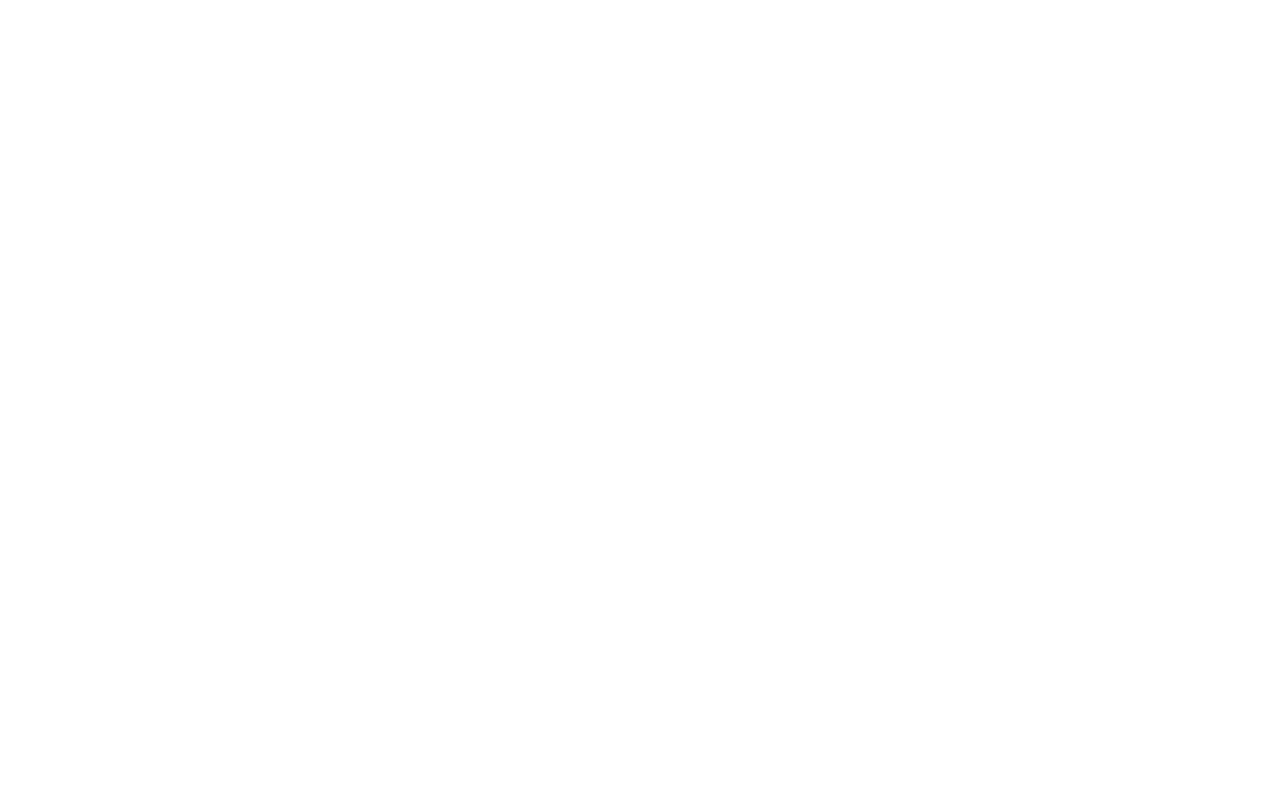
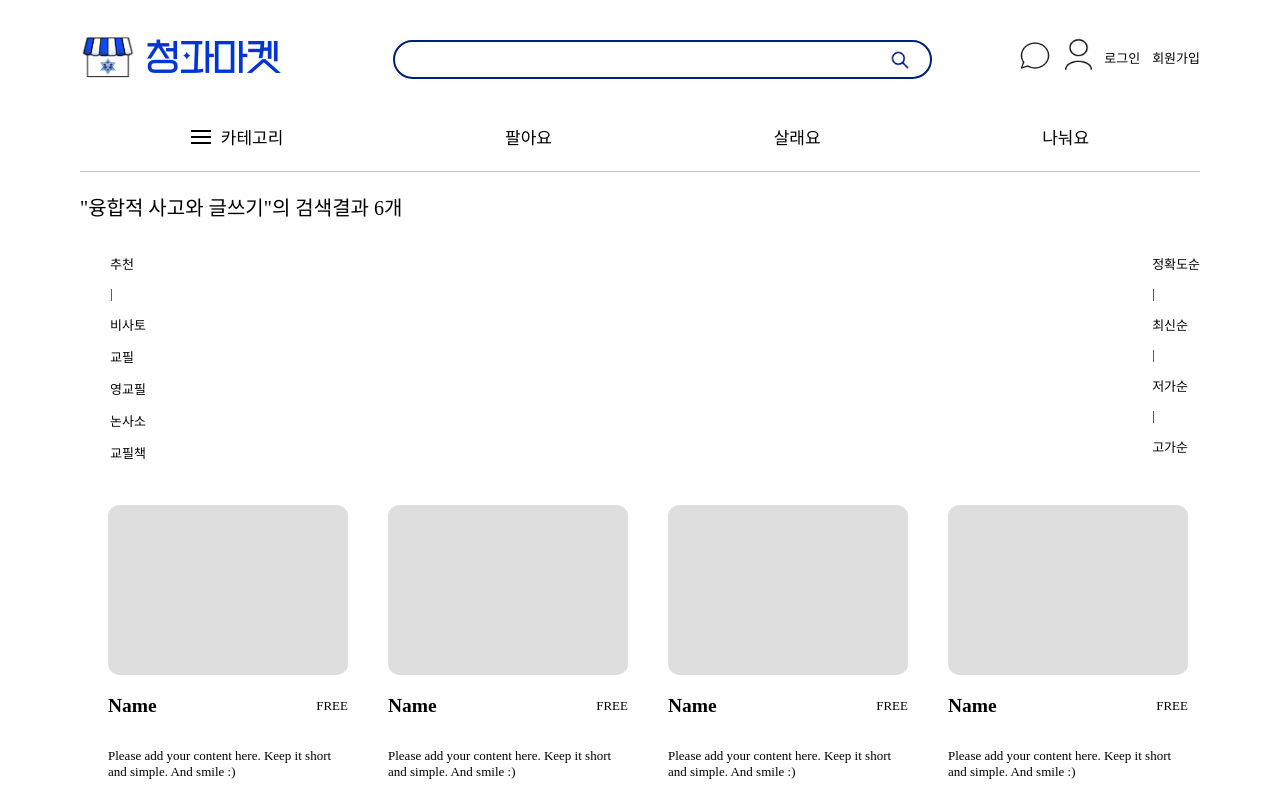
Before and after one commit to chungpa-market/ChungpaCSTest, a Vue app: page /search in a window 1280 px wide. Shown: the top 800 px of the page. Built offline with nearby package versions, Linux system fonts and the light colour scheme; a web font is replaced by a local one.

Commit message:
searchview

```diff
--- a/src/components/NaviComp.vue
+++ b/src/components/NaviComp.vue
@@ -2,42 +2,20 @@
     <div id="app">
         <header class="header">
             <h1>
-        <a href=""
-          ><img
-            src="../assets/res/로고3.jpg"
-            width="55"
-            height="51"
-            alt="로고이미지"
-          />청파마켓</a
-        >
+                <router-link href="" to="/"><img src="../assets/res/로고3.jpg" width="55" height="51" alt="로고이미지" />청파마켓</router-link>
             </h1>
             <div class="search-box">
                 <input type="text" />
-        <a href="" class="icon">
-          <img
-            src="../assets/res/검색 아이콘.png"
-            width="20"
-            height="20"
-            alt="검색 버튼 아이콘"
-          />
-        </a>
+                <router-link href="" to="/search" class="icon">
+                    <img src="../assets/res/검색 아이콘.png" width="20" height="20" alt="검색 버튼 아이콘" />
+                </router-link>
             </div>
             <div class="login">
                 <router-link href="" to="">
-          <img
-            src="../assets/res/청파톡.png"
-            width="36px"
-            height="33px"
-            alt="채팅 아이콘"
-          />
+                    <img src="../assets/res/청파톡.png" width="36px" height="33px" alt="채팅 아이콘" />
                 </router-link>
                 <router-link href="" to="/mypage">
-          <img
-            src="../assets/res/내정보.png"
-            width="51px"
-            height="47px"
-            alt="내 정보 아이콘"
-          />
+                    <img src="../assets/res/내정보.png" width="51px" height="47px" alt="내 정보 아이콘" />
                 </router-link>
                 <router-link href="" to="/login">로그인</router-link>
                 <router-link href="" id="join" to="/registration">회원가입</router-link>
@@ -89,7 +67,6 @@
             </nav>
             <div class="line" id="line1"></div>
         </div>
-    <router-view />
     </div>
 </template>
 
--- a/src/router/index.js
+++ b/src/router/index.js
@@ -11,6 +11,7 @@
 import WishList from '../views/WishList';
 import TransactionHistory from '../views/TransactionHistory';
 import MyPage from '../views/MyPage';
+import SearchView from '../views/SearchView';
 
 Vue.use(VueRouter);
 
@@ -19,6 +20,11 @@
     path: '/',
     name: 'main',
     component: MainView,
+  },
+  {
+    path: '/search',
+    name: 'search',
+    component: SearchView,
   },
   {
     path: '/sell',
--- a/src/views/LoginView.vue
+++ b/src/views/LoginView.vue
@@ -1,5 +1,5 @@
 <template>
-  <form v-on:submit.prevent="submitForm">
+  <form v-on:submit.prevent="submitForm" method="post">
     <div class="login-container">
       <h1>
         <router-link href="" to="/">
--- /dev/null
+++ b/src/views/SearchView.vue
@@ -0,0 +1,72 @@
+<template>
+    <div class="search">
+        <NaviComp></NaviComp>
+        <div class="text">
+            <p>"융합적 사고와 글쓰기"의 검색결과 6개</p>
+        </div>
+        <div class="recommend_sort">
+            <div class="recommend">
+                <p>추천</p>
+                <p>|</p>
+                <p>비사토</p>
+                <p>교필</p>
+                <p>영교필</p>
+                <p>논사소</p>
+                <p>교필책</p>
+            </div>
+            <div class="sort">
+                <p>정확도순</p>
+                <p>|</p>
+                <p>최신순</p>
+                <p>|</p>
+                <p>저가순</p>
+                <p>|</p>
+                <p>고가순</p>
+            </div>
+        </div>
+        <div class="result">
+            <ItemComp></ItemComp>
+            <ItemComp></ItemComp>
+            <ItemComp></ItemComp>
+            <ItemComp></ItemComp>
+        </div>
+        <div class="result">
+            <ItemComp></ItemComp>
+            <ItemComp></ItemComp>
+            <ItemComp></ItemComp>
+            <ItemComp></ItemComp>
+        </div>
+    </div>
+</template>
+<script>
+import NaviComp from '../components/NaviComp.vue';
+import ItemComp from '@/components/ItemComp.vue';
+export default{
+    title: '검색결과페이지',
+    components: {
+        ItemComp,
+        NaviComp,
+    },
+}
+</script>
+<style>
+.search .result {
+    display: flex;
+    justify-content: space-between;
+}
+.search .text{
+    font-size: 20px;
+    font-weight: 500;
+}
+.search .recommend_sort{
+    display: flex;
+    padding-left: 30px;
+    justify-content: space-between;
+}
+.search .recomend_sort .recommend p,
+.search .recomend_sort .sort p{
+    flex-direction: row;
+    display: flex;
+    justify-content: space-between;
+}
+</style>
--- a/src/views/WriteView.vue
+++ b/src/views/WriteView.vue
@@ -46,7 +46,7 @@
                     <input type="text" id="description" v-model="description">
                 </div>
 
-                <div class="line" id="line3"></div>
+                <div class="line"></div>
 
                 <div class="image">
                     <label for="image">상품 이미지</label>
@@ -76,13 +76,6 @@
 
                 <div class="line" id="line5"></div>
 
-                <div class="transaction-area">
-                    <label for="area">거래 가능 지역</label>
-                    <select name="area" id="area" v-model="area">
-                        <option value="지역 선택">지역 선택</option>
-                    </select>
-                </div>
-
                 <div class="btn-container">
                     <button type="submit">등록</button>
                 </div>
@@ -101,7 +94,6 @@
             sell: '', buy: '', share: '',
             title: '', name: '', category: '', price: '', checkbox: '',
             description: '', direct: '', deliver: '', locker: '',
-            area: '',
         }
     },
     components: {
@@ -123,7 +115,6 @@
                 direct: this.direct,
                 deliver: this.deliver,
                 locker: this.locker,
-                area: this.area,
             }
             axios.post(url, data)
                 .then(function (response) {
@@ -290,10 +281,6 @@
     height: 24px;
 }
 
-.info-container .transaction-area {
-    padding-right: 660px;
-}
-
 .info-container .btn-container {
     display: flex;
     justify-content: center;
```
Lines whose indentation alone changed are shown as unchanged.
